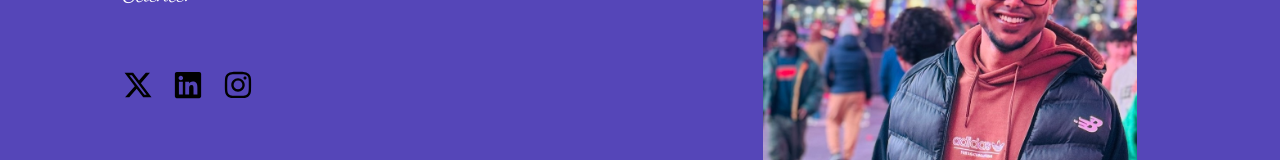
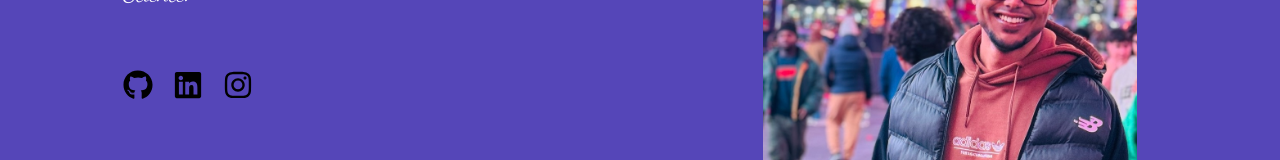
Before and after one commit to karthikChandrasekaran10/portfolio-app, a React (Create React App) app: page / in a window 1280 px wide. Shown: the part 462-622 px from the top of the page. Built offline with nearby package versions, Linux system fonts and the light colour scheme.

Commit message:
Updated Project link, hero page

```diff
--- a/src/components/Hero.js
+++ b/src/components/Hero.js
@@ -1,12 +1,12 @@
 import Hero1Img from '../assets/hero1.jpg';
-import { FaXTwitter, FaLinkedin ,FaInstagram } from "react-icons/fa6";
-
+import { FaLinkedin ,FaInstagram } from "react-icons/fa6";
+import { FaGithub } from "react-icons/fa";
 
 export default function Hero(){
     const config ={
         subtitle:' Software Devloper, Wed Designer with Post Graduate in Computer Science.',
         social: {
-            twitter: 'https://x.com/KarthikLeo326',
+            github: 'https://github.com/karthikChandrasekaran10',
             linkedin:'https://www.linkedin.com/in/karthik-chandrasekaran-1055b215b/',
             instagram:'https://www.instagram.com/karthik_.chandrasekaran/'
         }
@@ -24,7 +24,7 @@ export default function Hero(){
 
             </h1>
             <div className='flex py-10'>
-                <a className='pr-5 hover:text-white' href={config.social.twitter}><FaXTwitter size={30} /> </a>
+                <a className='pr-5 hover:text-white' href={config.social.github}><FaGithub size={30} /> </a>
                 <a className='pr-5 hover:text-white' href={config.social.linkedin}><FaLinkedin size={30}/></a>
                 <a className='pr-5 hover:text-white' href={config.social.instagram}><FaInstagram size={30}/></a>
             </div>
--- a/src/components/Projects.js
+++ b/src/components/Projects.js
@@ -7,8 +7,8 @@ export default function Projects(){
         projects:[
             {
                 image:EcommerceImg1,
-                description: 'Project Description- Built a Ecommerce Website using React, Java, SpringBoot.',
-                link: 'https://github.com/karthikraja1997'
+                description: 'Built my personal portfolio Website using React, JavaScript, Tailwind CSS, Git and  Netlify',
+                link: 'https://karthikchan-portfolio.netlify.app/'
             },
             {
                 image:EcommerceImg2,
```
